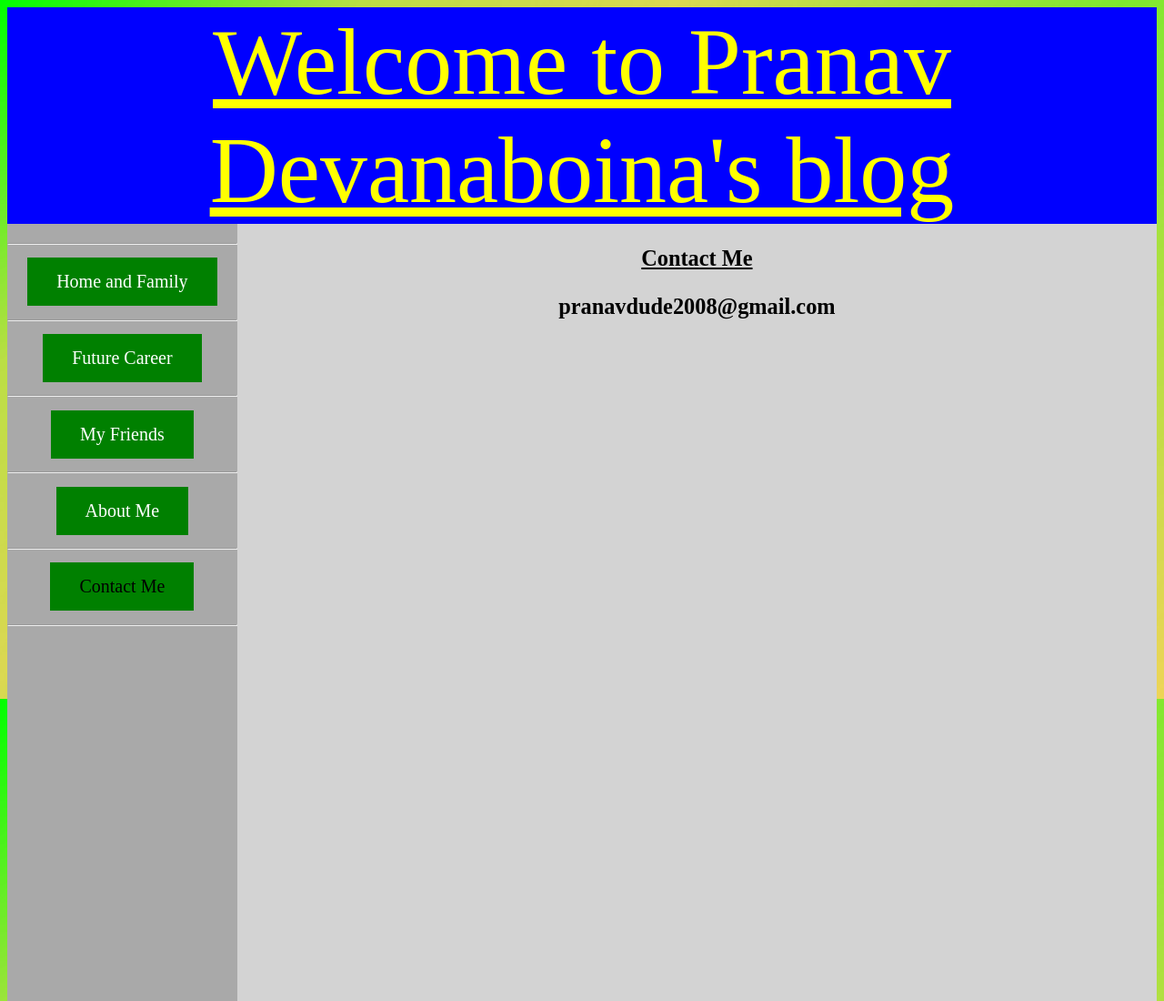
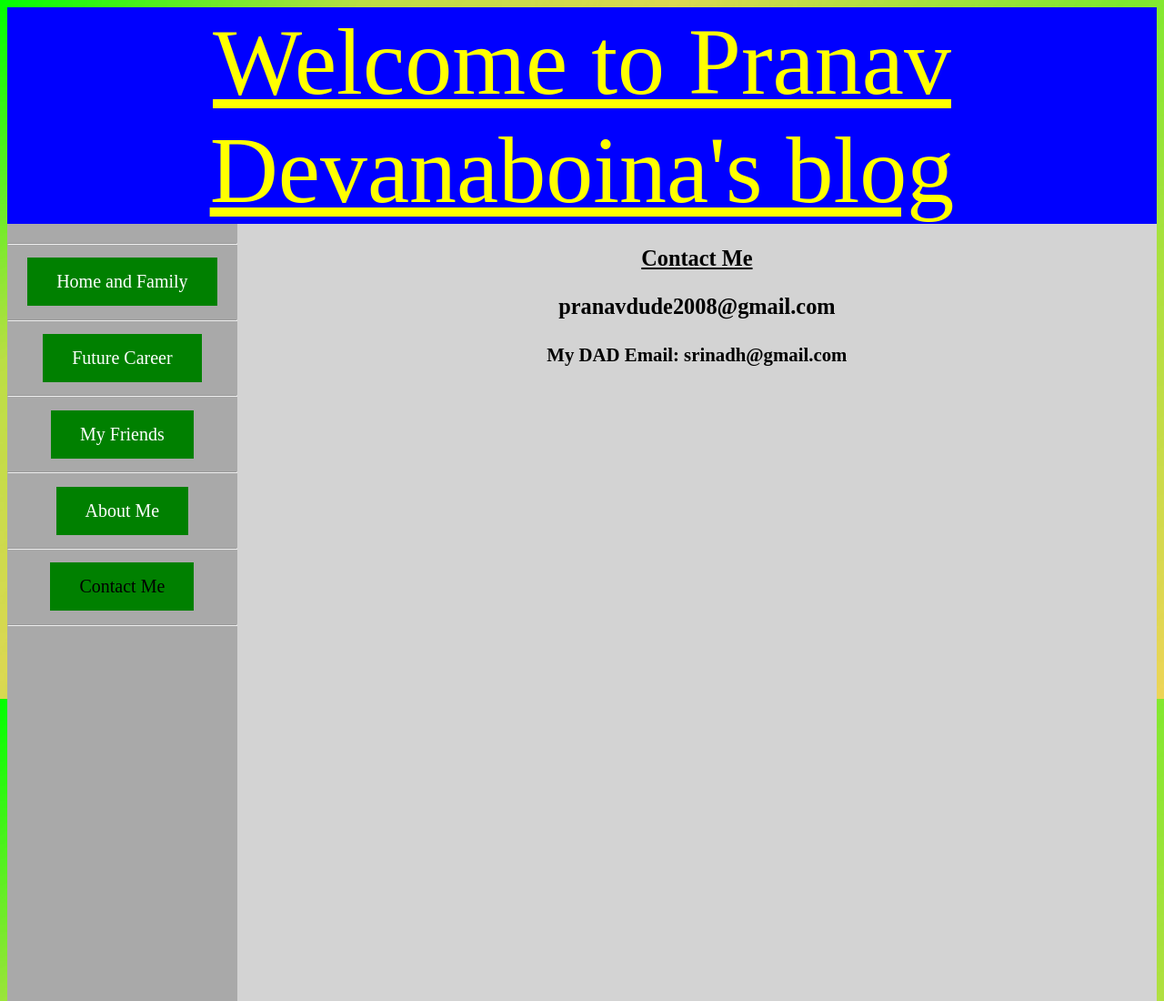
Before and after one commit to pranav2008/pranavblog, a plain HTML site: page contactme.html in a window 1280 px wide. Shown: the top 1100 px of the page at 91% size. Drawn offline with Linux system fonts and the light colour scheme.

Commit message:
added my dad email

```diff
--- a/contactme.html
+++ b/contactme.html
@@ -36,6 +36,7 @@
 			<article>
 				<h1><u>Contact Me</u></h1>
 				<h3>pranavdude2008@gmail.com</h3>
+				<h4>My DAD Email: srinadh@gmail.com</h4>
 
 
 				</article>
```
